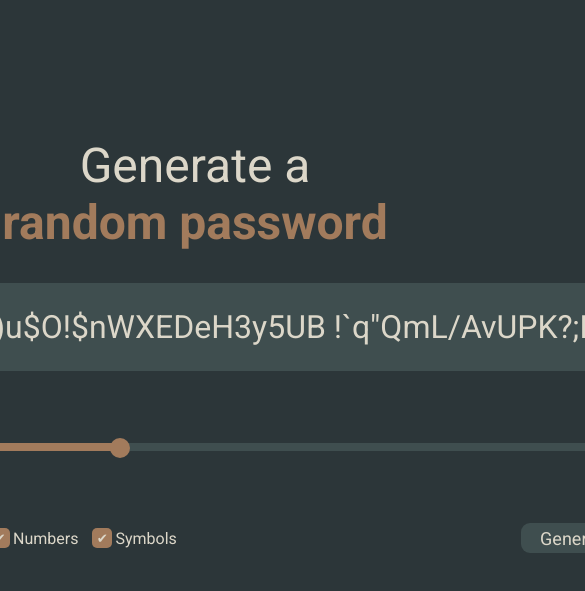
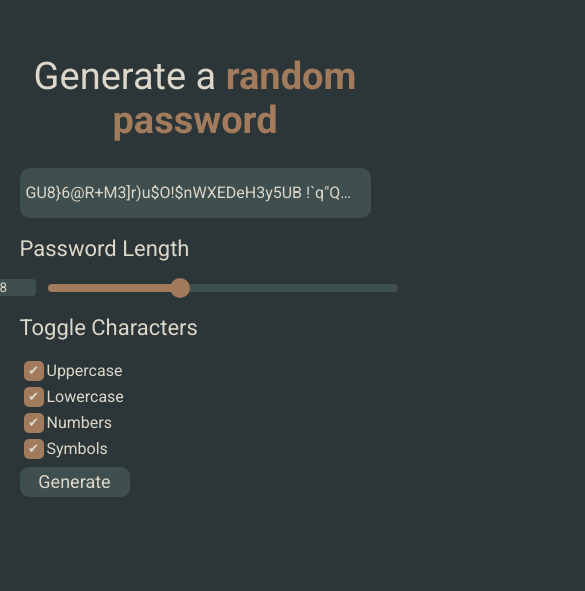
Before and after one commit to Kraktoos/password_generator, a plain HTML site: page index.html in a window 390 px wide. Shown: the part 117-708 px from the top of the page, 585 px wide, since content can reach past the window. Drawn offline with Linux system fonts and the light colour scheme.

Commit message:
made it responsive?

```diff
--- a/styles.css
+++ b/styles.css
@@ -16,7 +16,7 @@ button {
   flex-direction: column;
   justify-content: center;
   align-items: center;
-  height: 892px;
+  height: 90vh;
 }
 
 h1 {
@@ -197,3 +197,142 @@ input[type="checkbox"]:hover {
   color: #2c3639;
   font-weight: bold;
 }
+
+@media only screen and (max-width: 950px) {
+  h1 {
+    font-size: 40px;
+  }
+
+  #password-btn {
+    width: 700px;
+    height: 70px;
+    font-size: 24px;
+  }
+
+  .h2-container {
+    width: 700px;
+  }
+
+  input[type="range"] {
+    width: 641px;
+  }
+
+  #checkboxes {
+    width: 700px;
+  }
+}
+
+@media only screen and (max-width: 770px) {
+  h1 {
+    font-size: 35px;
+  }
+
+  #password-btn {
+    width: 600px;
+    height: 70px;
+    font-size: 22px;
+  }
+
+  .h2-container {
+    width: 600px;
+  }
+
+  h2 {
+    font-size: 20px;
+  }
+
+  input[type="range"] {
+    width: 541px;
+  }
+
+  #checkboxes {
+    width: 600px;
+  }
+}
+
+@media only screen and (max-width: 680px) {
+  h1 {
+    font-size: 52px;
+  }
+
+  #password-btn {
+    width: 90%;
+    height: 50px;
+    font-size: clamp(16px, 3vw, 32px);
+  }
+
+  .h2-container {
+    width: 90%;
+  }
+
+  h2 {
+    font-size: 22px;
+  }
+
+  input[type="range"] {
+    width: 500px;
+  }
+
+  /* .checkbox-container {
+    display: flex;
+  } */
+
+  #checkboxes {
+    width: 90%;
+  }
+}
+
+@media only screen and (max-width: 600px) {
+  h1 {
+    font-size: 40px;
+  }
+
+  input[type="range"] {
+    width: 450px;
+  }
+
+  /* .checkbox-container {
+    display: flex;
+  } */
+
+  #checkboxes {
+    display: flex;
+    flex-direction: column;
+    width: 90%;
+  }
+
+  #generate-button {
+    display: flex;
+    justify-content: left;
+    width: 100%;
+    margin-top: 5px;
+  }
+}
+
+@media only screen and (max-width: 550px) {
+  h1 {
+    font-size: 35px;
+  }
+
+  input[type="range"] {
+    width: 400px;
+  }
+
+  /* .checkbox-container {
+    display: flex;
+  } */
+}
+
+@media only screen and (max-width: 490px) {
+  h1 {
+    font-size: 38px;
+  }
+
+  input[type="range"] {
+    width: 350px;
+  }
+
+  /* .checkbox-container {
+    display: flex;
+  } */
+}
```
